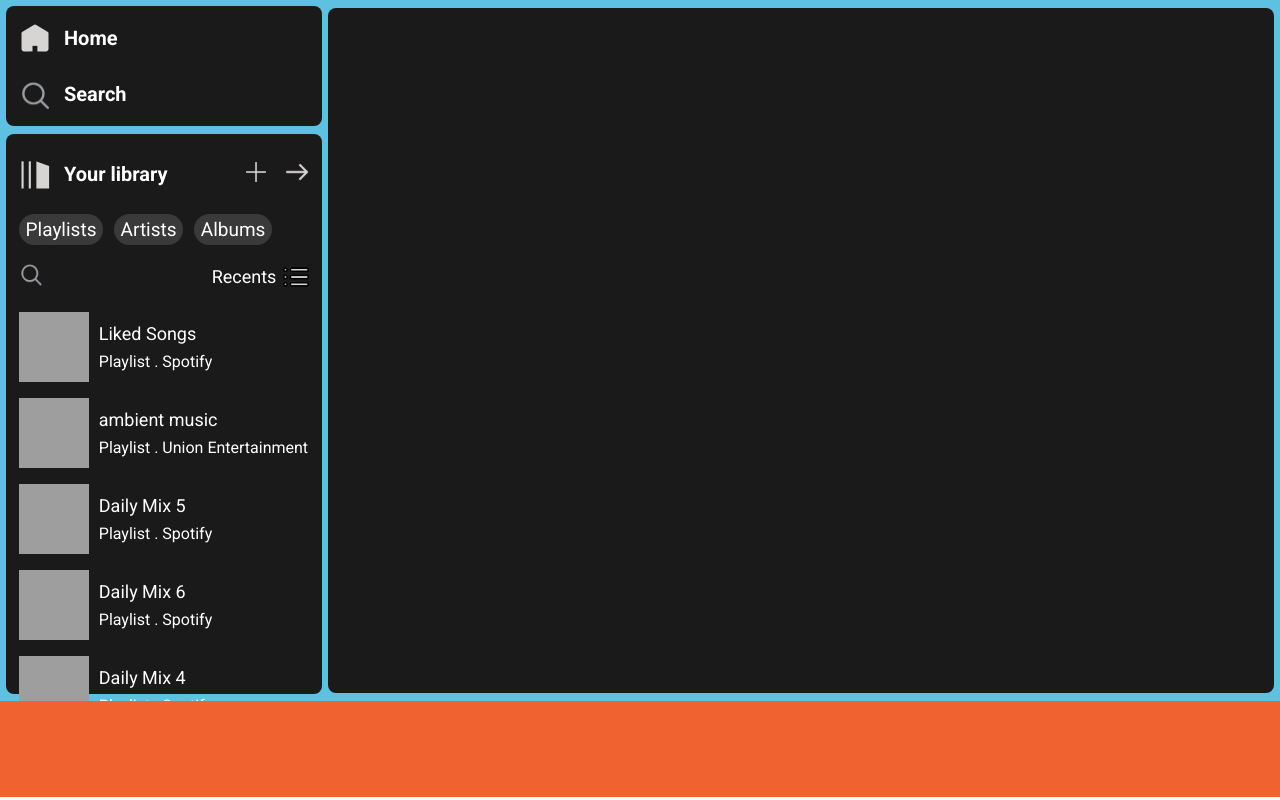
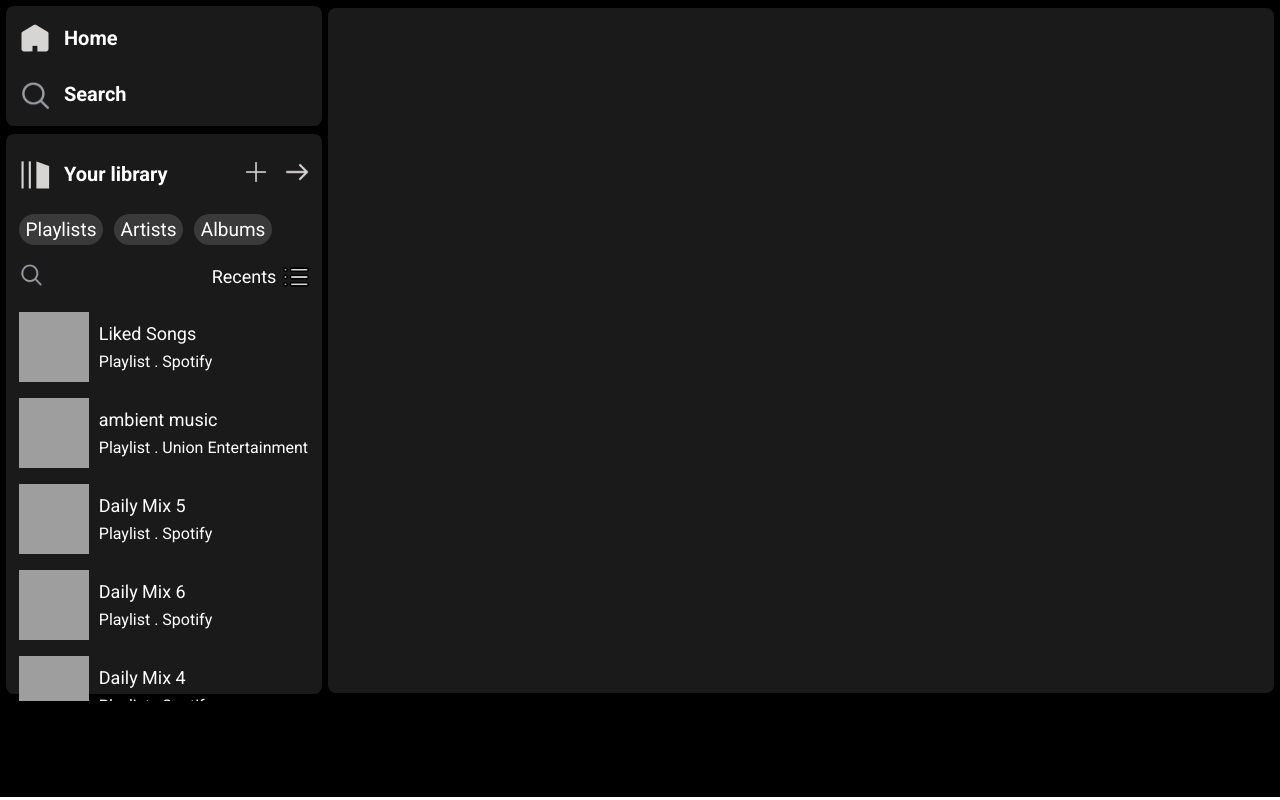
Before and after one commit to hassaan1shakil/Spotify-Clone, a plain HTML site: page index.html in a window 1280 px wide. Drawn offline with Linux system fonts and the light colour scheme; grey boxes are pictures that could not be loaded.

Commit message:
Add files via upload

```diff
--- a/style.css
+++ b/style.css
@@ -7,7 +7,7 @@
 
 main {
     display: flex;
-    background-color: rgb(94, 193, 225);
+    background-color: black;
 }
 
 /* Side Bar */
@@ -147,5 +147,5 @@ main {
 .play-track{
     height: 12vh;
     width: 100vw;
-    background-color: rgb(240, 99, 48);
+    background-color: black;
 }
```
